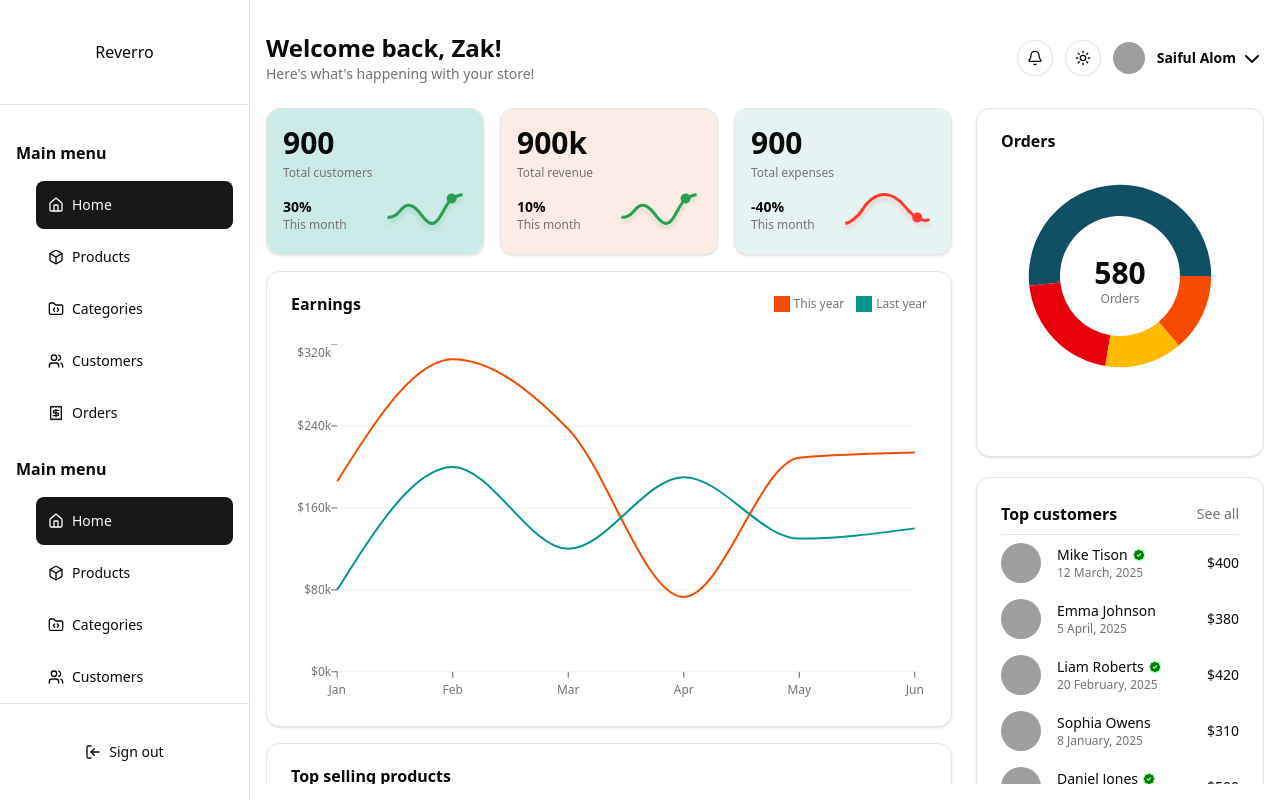
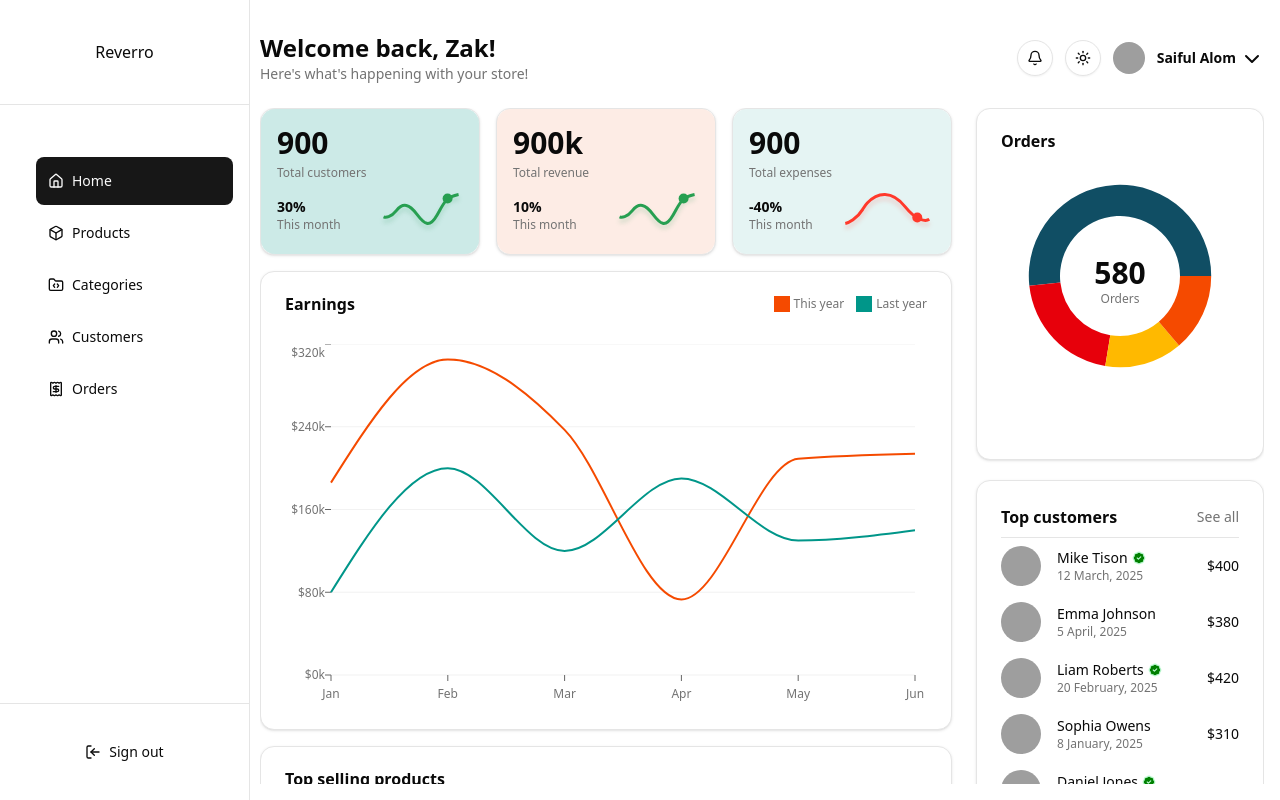
Before and after one commit to iamsaifulalom/e-commerce-frontend, a Next.js app: page /admin in a window 1280 px wide. Built offline with nearby package versions, Linux system fonts and the light colour scheme; grey boxes are pictures that could not be loaded.

Commit message:
feat(admin-side-bar): admin side bar overy effect added

```diff
--- a/app/admin/layout.tsx
+++ b/app/admin/layout.tsx
@@ -11,7 +11,7 @@ export default function Layout({ children }: { children: ReactNode }) {
           {/* Sidebar */}
           <AdminSidebar />
           {/* Main content */}
-          <div className="flex-1 flex flex-col h-full p-4 overflow-hidden">
+          <div className="flex-1 xl:pl-[260px] flex flex-col h-full p-4 overflow-hidden">
             <AdminHeader />
             <div className="flex-1 overflow-y-auto [scrollbar-width:none] [-ms-overflow-style:none] [&::-webkit-scrollbar]:hidden">
               {children}
--- a/app/layout.tsx
+++ b/app/layout.tsx
@@ -4,7 +4,7 @@ import React, { ReactNode } from 'react'
 export default function Layout({ children }: { children: ReactNode }) {
     return (
         <html suppressHydrationWarning>
-            <body>
+            <body className=''>
                 <ThemeProvider
                     attribute="class"
                     defaultTheme="system"
--- a/components/pages/admin/layouts/Header.tsx
+++ b/components/pages/admin/layouts/Header.tsx
@@ -17,7 +17,7 @@ export default function AdminHeader() {
   const { toggle } = useSideBarToggle();
 
   return (
-    <header className="w-full z-50 bg-background flex items-center justify-between py-4 mb-2">
+    <header className="w-full z-30 bg-background flex items-center justify-between py-4 mb-2">
 
       {/* LEFT: Greeting */}
       <div className="hidden xl:block">
--- a/components/pages/admin/layouts/SideBar.tsx
+++ b/components/pages/admin/layouts/SideBar.tsx
@@ -82,13 +82,22 @@ const SidebarFooter: FC = () => {
 // -------------------- Main Sidebar --------------------
 const AdminSidebar: FC<AdminSidebarProps> = ({ className }) => {
   const pathname = usePathname();
-  const { isOpen } = useSideBarToggle()
+  const { isOpen, toggle } = useSideBarToggle()
 
   return (
+    <>
+      {/* overlay  */}
+      <div
+        onClick={toggle}
+        className={cn(
+          "fixed inset-0 bg-black/50 backdrop-blur-sm z-30 transition-opacity duration-300 xl:hidden",
+          isOpen ? "opacity-100 pointer-events-auto" : "opacity-0 pointer-events-none"
+        )}
+      />
       <aside
         className={cn(
-        "bg-background z-40 flex flex-col h-screen border-r overflow-hidden transition-all duration-500",
-        isOpen ? "w-[250px]" : "w-0 xl:w-[250px]",
+          "bg-background fixed w-[250px] z-40 flex flex-col h-screen border-r overflow-hidden transition-all duration-300",
+          isOpen ? "translate-x-0" : "-translate-x-full xl:translate-x-0",
           className
         )}
       >
@@ -99,7 +108,7 @@ const AdminSidebar: FC<AdminSidebarProps> = ({ className }) => {
 
         {/* Menu Sections */}
         <div className="flex-1 overflow-y-auto p-4 [scrollbar-width:none] [-ms-overflow-style:none] [&::-webkit-scrollbar]:hidden">
-        {adminMenu.map((menu , i) => (
+          {adminMenu.map((menu, i) => (
             <SidebarSection
               key={i}
               sectionTitle={menu.sectionTitle}
@@ -112,6 +121,7 @@ const AdminSidebar: FC<AdminSidebarProps> = ({ className }) => {
         {/* Footer */}
         <SidebarFooter />
       </aside>
+    </>
   );
 };
 
--- a/components/pages/products/components/BestSellingProduct.tsx
+++ b/components/pages/products/components/BestSellingProduct.tsx
@@ -31,7 +31,7 @@ export function BestSellingProduct() {
                 <TableCell className="font-medium">
                   <Avatar>
                     <AvatarFallback>Img</AvatarFallback>
-                    <AvatarImage src="https://github.com/shadcn.png" />
+                    <AvatarImage className="object-cover" src={product.image} />
                   </Avatar>
                 </TableCell>
                 <TableCell>
--- a/components/pages/products/data/best-selling-products.ts
+++ b/components/pages/products/data/best-selling-products.ts
@@ -5,6 +5,7 @@ export const bestSellingProducts = [
     category: "Smartphones",
     stock: 25,
     totalSales: "$5490",
+    image: "/images/product-1.jpg",
   },
   {
     id: 2,
@@ -12,6 +13,7 @@ export const bestSellingProducts = [
     category: "Smartphones",
     stock: 0,
     totalSales: "$22482",
+    image: "/images/product-1.jpg",
   },
   {
     id: 3,
@@ -19,6 +21,7 @@ export const bestSellingProducts = [
     category: "Smartphones",
     stock: 34,
     totalSales: "$9520",
+    image: "/images/product-3.jpg",
   },
   {
     id: 4,
@@ -26,6 +29,7 @@ export const bestSellingProducts = [
     category: "Smartphones",
     stock: 12,
     totalSales: "$5988",
+    image: "/images/product-4.jpg",
   },
   {
     id: 5,
@@ -33,6 +37,7 @@ export const bestSellingProducts = [
     category: "Laptops",
     stock: 8,
     totalSales: "$13992",
+    image: "/images/product-1.jpg",
   },
   {
     id: 6,
@@ -40,6 +45,7 @@ export const bestSellingProducts = [
     category: "Laptops",
     stock: 10,
     totalSales: "$14990",
+    image: "/images/product-1.jpg",
   },
   {
     id: 7,
@@ -47,6 +53,7 @@ export const bestSellingProducts = [
     category: "Cameras",
     stock: 15,
     totalSales: "$7500",
+    image: "/images/product-3.jpg",
   },
   {
     id: 8,
@@ -54,6 +61,7 @@ export const bestSellingProducts = [
     category: "Headphones",
     stock: 20,
     totalSales: "$8999",
+    image: "/images/product-4.jpg",
   },
   {
     id: 9,
@@ -61,6 +69,7 @@ export const bestSellingProducts = [
     category: "Wearables",
     stock: 22,
     totalSales: "$11000",
+    image: "/images/product-1.jpg",
   },
   {
     id: 10,
@@ -68,5 +77,6 @@ export const bestSellingProducts = [
     category: "Laptops",
     stock: 7,
     totalSales: "$10500",
+    image: "/images/product-1.jpg",
   },
 ];
--- a/constants/admin-menu.ts
+++ b/constants/admin-menu.ts
@@ -8,17 +8,7 @@ import {
 
 export const adminMenu = [
     {
-        sectionTitle: "Main menu",
-        options: [
-            { name: "Home", path: "/admin", Icon: HomeIcon },
-            { name: "Products", path: "/admin/products", Icon: BoxIcon },
-            { name: "Categories", path: "/admin/categories", Icon: FolderCodeIcon },
-            { name: "Customers", path: "/admin/customers", Icon: UsersIcon },
-            { name: "Orders", path: "/admin/orders", Icon: ReceiptIcon },
-        ]
-    },
-     {
-        sectionTitle: "Main menu",
+        sectionTitle: "",
         options: [
             { name: "Home", path: "/admin", Icon: HomeIcon },
             { name: "Products", path: "/admin/products", Icon: BoxIcon },
```
Lines whose indentation alone changed are shown as unchanged.
